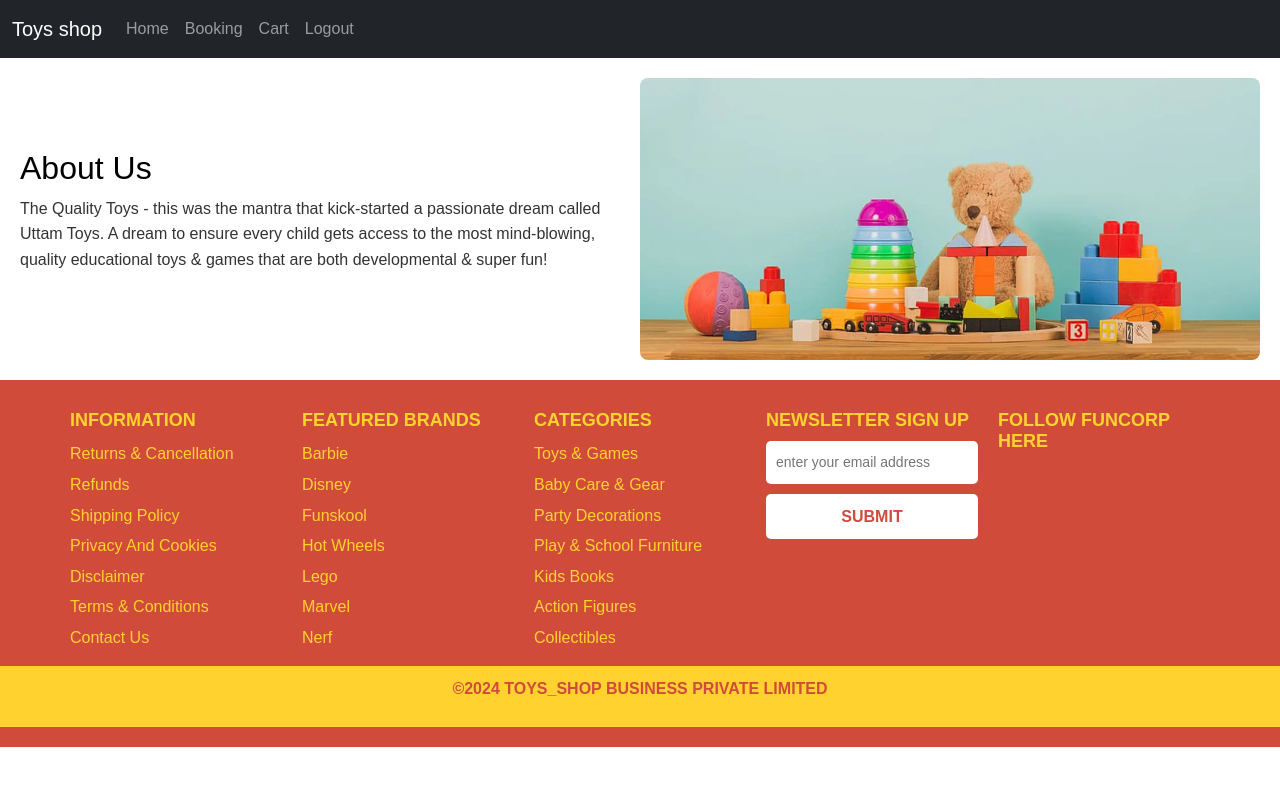
After one commit to sruthykrishnan2005/toysmain, a Django app: template toys/template/user/about.html in a window 1280 px wide. The commit adds this page. Shown: the top 786 px of the page. Run offline with Django 3.2, Linux system fonts and the light colour scheme; the template is opened without the code that fills it, so the values that code supplies are empty.

Commit message:
toysmainadded

```diff
--- a/toys/app/models.py
+++ b/toys/app/models.py
@@ -18,8 +18,3 @@ class Buy(models.Model):
     qty=models.IntegerField()
     price=models.IntegerField()
     date=models.DateField(auto_now_add=True)
-
-class Contact(models.Model):
-    name = models.TextField()
-    phone_number = models.TextField()
-    email = models.EmailField()
--- a/toys/app/urls.py
+++ b/toys/app/urls.py
@@ -11,10 +11,12 @@ urlpatterns = [
     path('addproduct', views.addproduct),
     path('delete_product/<pid>',views.delete_product),
     path('view_bookings',views.view_bookings),
-    path('contact/', views.contact),
 
 
     #------------user--------------#
     path('register',views.register),
     path('user_home',views.user_home),
+    path('contact/', views.contact),
+    path('about_us', views.about_us),
+
 ]
--- /dev/null
+++ b/toys/template/user/about.html
@@ -0,0 +1,257 @@
+<!DOCTYPE html>
+<html lang="en">
+
+<head>
+    <meta charset="UTF-8">
+    <meta name="viewport" content="width=device-width, initial-scale=1.0">
+    <title>Document</title>
+    <link href="https://cdn.jsdelivr.net/npm/bootstrap@5.3.3/dist/css/bootstrap.min.css" rel="stylesheet">
+    <script src="https://cdn.jsdelivr.net/npm/bootstrap@5.3.3/dist/js/bootstrap.bundle.min.js"></script>
+    <style>
+        /* General Styles */
+        body {
+            font-family: Arial, sans-serif;
+            line-height: 1.6;
+        }
+
+        .about-container {
+            display: flex;
+            align-items: center;
+            justify-content: center;
+            padding: 20px;
+        }
+
+        .about-text {
+            max-width: 50%;
+            padding-right: 20px;
+        }
+
+        .about-text h2 {
+            color: #000;
+        }
+
+        .about-text p {
+            color: #524c4c;
+        }
+
+        .about-image {
+            max-width: 50%;
+            text-align: center;
+        }
+
+        .about-image img {
+            max-width: 100%;
+            border-radius: 8px;
+        }
+
+        .footer {
+            background-color: #D14B3A;
+            color: #FFD230;
+            padding: 20px 0;
+        }
+
+        .footer-container {
+            display: flex;
+            flex-wrap: wrap;
+            justify-content: space-between;
+            max-width: 1200px;
+            margin: 0 auto;
+            padding: 0 20px;
+        }
+
+        .footer-section {
+            flex: 1 1 200px;
+            margin: 10px;
+            min-width: 180px;
+        }
+
+        .footer-section h3 {
+            font-size: 18px;
+            margin-bottom: 10px;
+            font-weight: bold;
+        }
+
+        .footer-section ul {
+            list-style: none;
+            padding: 0;
+            margin: 0;
+        }
+
+        .footer-section ul li {
+            margin: 5px 0;
+        }
+
+        .footer-section ul li a {
+            color: #FFD230;
+            text-decoration: none;
+        }
+
+        .footer-section ul li a:hover {
+            text-decoration: underline;
+        }
+
+        .footer-section form {
+            display: flex;
+            flex-direction: column;
+        }
+
+        .footer-section input {
+            padding: 10px;
+            margin-bottom: 10px;
+            border: none;
+            border-radius: 5px;
+            font-size: 14px;
+        }
+
+        .footer-section button {
+            background-color: #fff;
+            color: #D14B3A;
+            border: none;
+            padding: 10px;
+            border-radius: 5px;
+            cursor: pointer;
+            font-weight: bold;
+        }
+
+        .footer-section button:hover {
+            background-color: #FFD230;
+            color: #D14B3A;
+        }
+
+        .social-icons {
+            display: flex;
+            gap: 10px;
+        }
+
+        .social-icons a {
+            color: #FFD230;
+            font-size: 24px;
+            text-decoration: none;
+        }
+
+        .footer-bottom {
+            background-color: #FFD230;
+            color: #D14B3A;
+            text-align: center;
+            padding: 10px 0;
+            font-weight: bold;
+        }
+    </style>
+</head>
+{% load static %}
+
+<body>
+    <nav class="navbar navbar-expand-sm bg-dark navbar-dark">
+        <div class="container-fluid">
+            <a class="navbar-brand" href="#">Toys shop</a>
+            <button class="navbar-toggler" type="button" data-bs-toggle="collapse" data-bs-target="#collapsibleNavbar">
+                <span class="navbar-toggler-icon"></span>
+            </button>
+            <div class="collapse navbar-collapse" id="collapsibleNavbar">
+                <ul class="navbar-nav">
+                    <li class="nav-item">
+                        <a class="nav-link" href="/">Home</a>
+                    </li>
+                    <li class="nav-item">
+                        <a class="nav-link" href="booking">Booking</a>
+                    </li>
+                    <li class="nav-item">
+                        <a class="nav-link" href="view_cart">Cart</a>
+                    </li>
+                    <li class="nav-item">
+                        <a class="nav-link" href="logout">Logout</a>
+                    </li>
+                </ul>
+            </div>
+        </div>
+    </nav>
+
+
+    <div style="display: flex; align-items: center; justify-content: center; padding: 20px; font-family: Arial, sans-serif; line-height: 1.6;">
+        <div style="max-width: 50%; padding-right: 20px;">
+          <h2 style="color: #000;">About Us</h2>
+          <p style="color: #333;">
+            The Quality Toys - this was the mantra that kick-started a passionate dream called Uttam Toys.
+            A dream to ensure every child gets access to the most mind-blowing, quality educational toys & games that are both developmental & super fun!
+          </p>
+        </div>
+        <div style="max-width: 50%; text-align: center;">
+          <img src="{% static 'images/toys1about.jpg.jpeg' %}" alt="Toys display" style="max-width: 100%; border-radius: 8px;">
+        </div>
+      </div>
+
+
+    <footer class="footer">
+        <div class="footer-container">
+            <!-- Information Section -->
+            <div class="footer-section">
+                <h3>INFORMATION</h3>
+                <ul>
+                    <li><a href="#">Returns & Cancellation</a></li>
+                    <li><a href="#">Refunds</a></li>
+                    <li><a href="#">Shipping Policy</a></li>
+                    <li><a href="#">Privacy And Cookies</a></li>
+                    <li><a href="#">Disclaimer</a></li>
+                    <li><a href="#">Terms & Conditions</a></li>
+                    <li><a href="#">Contact Us</a></li>
+                </ul>
+            </div>
+
+            <!-- Featured Brands Section -->
+            <div class="footer-section">
+                <h3>FEATURED BRANDS</h3>
+                <ul>
+                    <li><a href="#">Barbie</a></li>
+                    <li><a href="#">Disney</a></li>
+                    <li><a href="#">Funskool</a></li>
+                    <li><a href="#">Hot Wheels</a></li>
+                    <li><a href="#">Lego</a></li>
+                    <li><a href="#">Marvel</a></li>
+                    <li><a href="#">Nerf</a></li>
+                </ul>
+            </div>
+
+            <!-- Categories Section -->
+            <div class="footer-section">
+                <h3>CATEGORIES</h3>
+                <ul>
+                    <li><a href="#">Toys & Games</a></li>
+                    <li><a href="#">Baby Care & Gear</a></li>
+                    <li><a href="#">Party Decorations</a></li>
+                    <li><a href="#">Play & School Furniture</a></li>
+                    <li><a href="#">Kids Books</a></li>
+                    <li><a href="#">Action Figures</a></li>
+                    <li><a href="#">Collectibles</a></li>
+                </ul>
+            </div>
+
+            <!-- Newsletter Signup Section -->
+            <div class="footer-section">
+                <h3>NEWSLETTER SIGN UP</h3>
+                <form>
+                    <input type="email" placeholder="enter your email address" required>
+                    <button type="submit">SUBMIT</button>
+                </form>
+            </div>
+
+            <!-- Social Media Section -->
+            <div class="footer-section">
+                <h3>FOLLOW FUNCORP HERE</h3>
+                <div class="social-icons">
+                    <a href="#"><i class="fa fa-facebook"></i></a>
+                    <a href="#"><i class="fa fa-instagram"></i></a>
+                    <a href="#"><i class="fa fa-youtube"></i></a>
+                    <a href="#"><i class="fa fa-twitter"></i></a>
+                </div>
+            </div>
+        </div>
+
+        <!-- Footer Bottom -->
+        <div class="footer-bottom">
+            <p>&copy;2024 TOYS_SHOP BUSINESS PRIVATE LIMITED</p>
+        </div>
+    </footer>
+
+</body>
+
+</html>
--- a/toys/template/user/home.html
+++ b/toys/template/user/home.html
@@ -22,13 +22,16 @@
             <a class="nav-link" href="#">Home</a>
           </li>
           <li class="nav-item">
-            <a class="nav-link" href="#">About</a>
+            <a class="nav-link" href="about_us">About</a>
           </li>
           <li class="nav-item">
             <a class="nav-link" href="#">Booking</a>
           </li>
           <li class="nav-item">
             <a class="nav-link" href="view_cart">Cart</a>
+          </li>
+          <li class="nav-item">
+            <a class="nav-link" href="contact">Contact US</a>
           </li>
           <li class="nav-item">
             <a class="nav-link" href="logout">Logout</a>
```
Also changed, not shown: toys/app/views.py (+5 -10 lines), toys/template/shop/home.html (+74 -5 lines), toys/template/user/contact.html (renamed from toys/template/shop/contact.html, +102 -101 lines), toys/app/static/images/toys1about.jpg.jpeg (added), toys/db.sqlite3, toys/template/shop/about.html (deleted), toys/template/user/register.html (line endings or trailing spaces).
